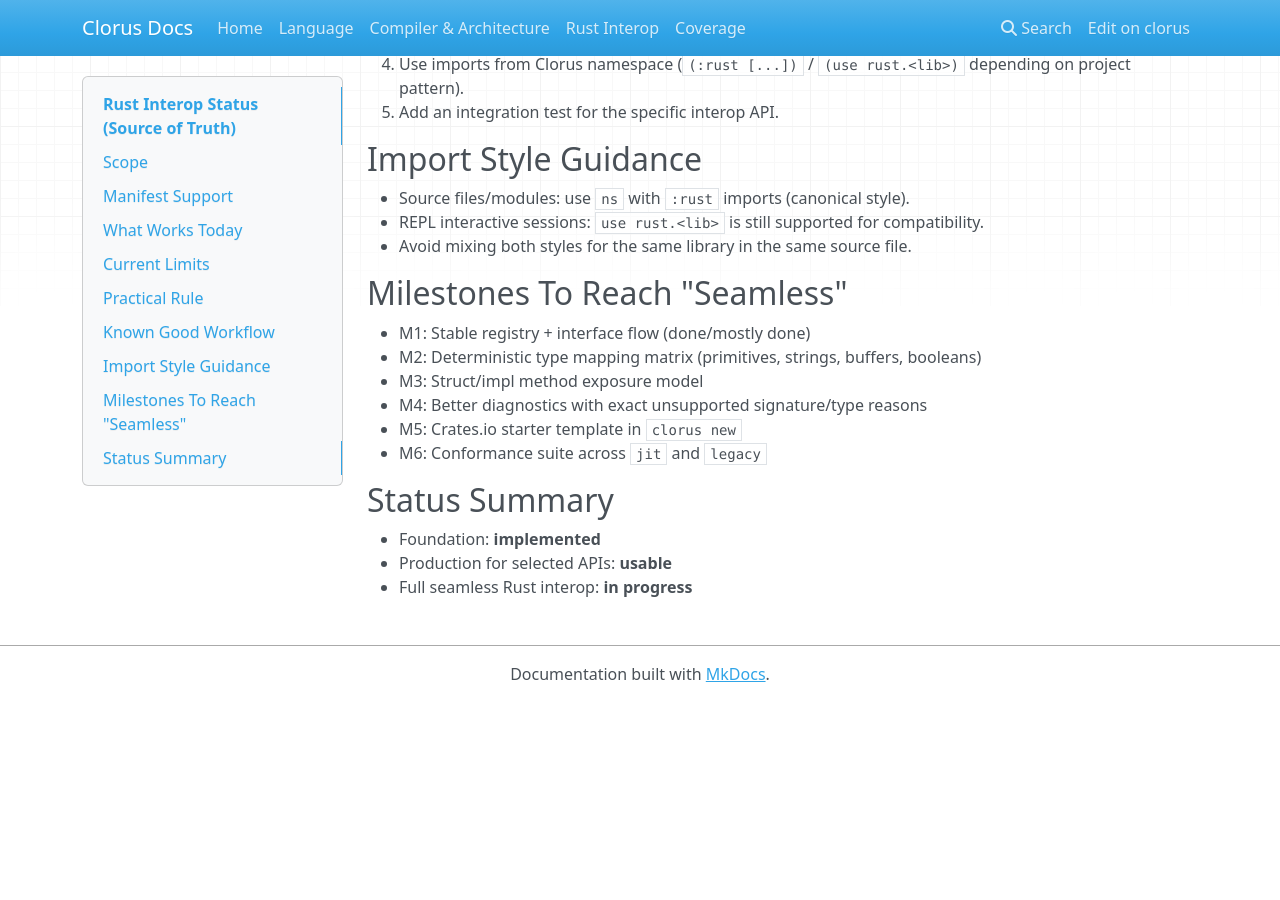
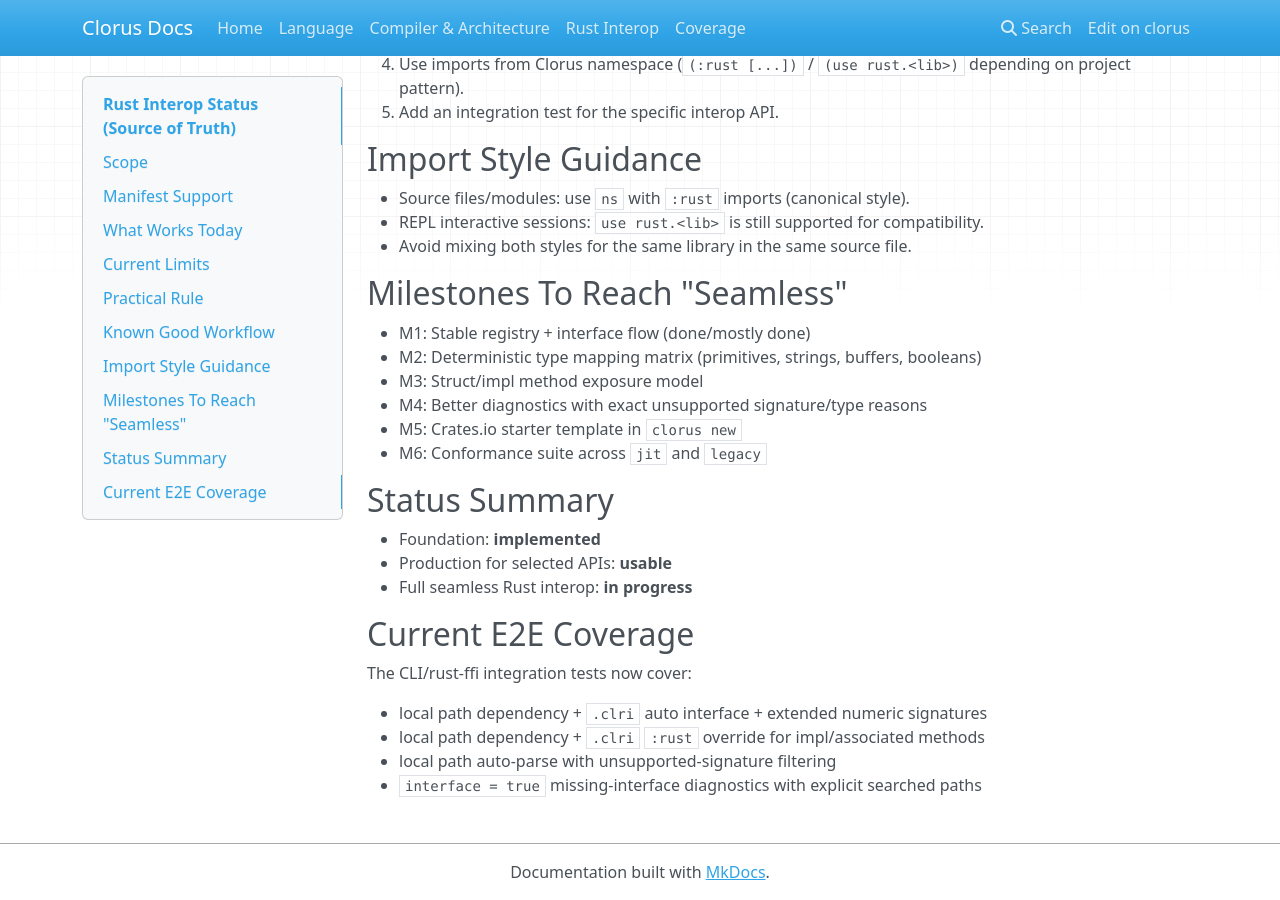
Before and after one commit to prabhugopal/clorus, an MkDocs documentation site: the page built from docs/RUST_INTEROP_STATUS.md, in a window 1280 px wide and 900 px high, scrolled down 1459 px. Built offline with MkDocs 1.6.1, drawn with Linux system fonts in a browser that asks for light colours; nearby versions of some CDN libraries; before the commit the page ends 2161 px from its top, so only the background shows below that.

Commit message:
docs: record rust interop e2e coverage scenarios

```diff
--- a/docs/RUST_INTEROP_STATUS.md
+++ b/docs/RUST_INTEROP_STATUS.md
@@ -92,3 +92,12 @@ Today, reliable production path is:
 - Foundation: **implemented**
 - Production for selected APIs: **usable**
 - Full seamless Rust interop: **in progress**
+
+## Current E2E Coverage
+
+The CLI/rust-ffi integration tests now cover:
+
+- local path dependency + `.clri` auto interface + extended numeric signatures
+- local path dependency + `.clri` `:rust` override for impl/associated methods
+- local path auto-parse with unsupported-signature filtering
+- `interface = true` missing-interface diagnostics with explicit searched paths
```
